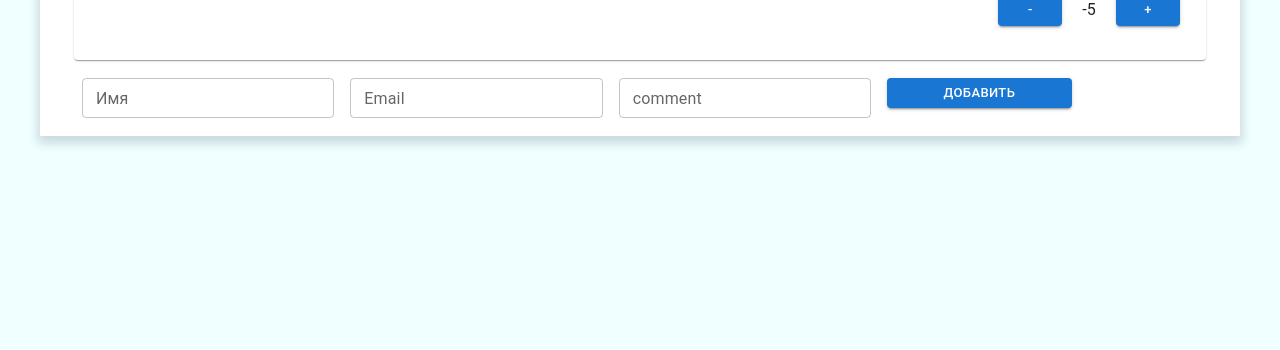
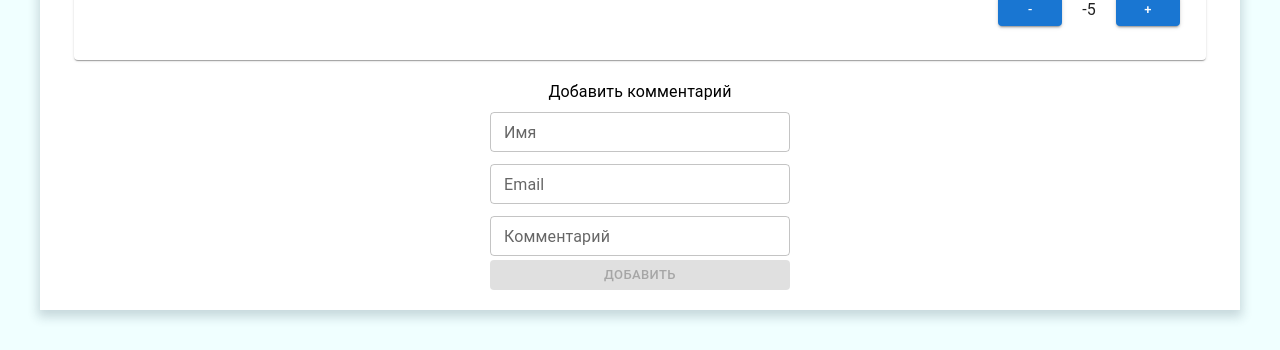
Before and after one commit to Romsrw/Comments, a React (Create React App) app: page / in a window 1280 px wide. Shown: the part 370-720 px from the top of the page. Built offline with nearby package versions, Linux system fonts and the light colour scheme.

Commit message:
modified components

```diff
--- a/src/components/CommentForm/CommentForm.jsx
+++ b/src/components/CommentForm/CommentForm.jsx
@@ -1,18 +1,92 @@
-import { Button, TextField } from "@mui/material";
+import { makeStyles } from "@mui/styles";
+import { Button, TextField, Typography } from "@mui/material";
 import { Box } from "@mui/system";
-import { useState } from "react";
+import { useEffect, useState } from "react";
 import { v4 as uuidv4 } from "uuid";
 
+const useStyle = makeStyles(() => ({
+  formWrapper: {
+    display: "flex",
+    flexDirection: "column",
+    justifyContent: "center",
+    alignItems: "center",
+    padding: "10px 0",
+  },
+  form: {
+    display: "flex",
+    flexDirection: "column",
+    width: "300px",
+  },
+}));
+
 /**
- * Компонент фомра создания комментария
+ * Компонент создания комментария
  * @param {function} createNewComment - callback фукнция, для создания нового комментария
  */
 
 const CommentForm = ({ createNewComment }) => {
+  const classes = useStyle();
   const [comment, setComment] = useState({ name: "", email: "", text: "" });
+  const [errors, setErrors] = useState({
+    name: false,
+    email: false,
+    text: false,
+  });
+  const [formValid, setFormValid] = useState(false);
+
+  const handleChangeName = (e) => {
+    setComment((prev) => ({ ...prev, name: e.target.value }));
+    setErrors((prev) => ({ ...prev, name: false }));
+  };
+
+  const handleChangeEmail = (e) => {
+    const regexEmail = /\S+@\S+\.\S+/;
+    if (!!e.target.value && !regexEmail.test(e.target.value)) {
+      setErrors((prev) => ({ ...prev, email: true }));
+    } else {
+      setErrors((prev) => ({ ...prev, email: false }));
+    }
+
+    setComment((prev) => ({ ...prev, email: e.target.value }));
+  };
+
+  const handleChangeText = (e) => {
+    setComment((prev) => ({ ...prev, text: e.target.value }));
+    setErrors((prev) => ({ ...prev, text: false }));
+  };
+
+  useEffect(() => {
+    if (
+      !comment.name ||
+      errors.name ||
+      !comment.email ||
+      errors.email ||
+      !comment.text ||
+      errors.text
+    ) {
+      setFormValid(false);
+    } else {
+      setFormValid(true);
+    }
+  }, [
+    comment.name,
+    errors.name,
+    comment.email,
+    errors.email,
+    comment.text,
+    errors.text,
+  ]);
 
   const addNewComment = (e) => {
     e.preventDefault();
+    if (!comment.name || !comment.email || !comment.text) {
+      setErrors({
+        name: !comment.name,
+        email: !comment.email,
+        text: !comment.text,
+      });
+      return;
+    }
     const newComment = {
       ...comment,
       id: uuidv4(),
@@ -21,49 +95,59 @@ const CommentForm = ({ createNewComment }) => {
     };
     createNewComment(newComment);
     setComment({ name: "", email: "", text: "" });
+    setErrors({
+      nameError: false,
+      emailError: false,
+      textError: false,
+    });
   };
-
   return (
-    <Box
-      component="form"
-      sx={{
-        "& > :not(style)": { m: 1, width: "25ch" },
-      }}
-      noValidate
-      autoComplete="off"
-    >
+    <Box className={classes.formWrapper}>
+      <Typography>Добавить комментарий</Typography>
+      <Box className={classes.form} component="form" autoComplete="off">
         <TextField
           id="name"
           label="Имя"
           variant="outlined"
           size="small"
+          margin="dense"
           value={comment.name}
-        onChange={(e) => setComment({ ...comment, name: e.target.value })}
+          error={errors.name}
+          onChange={handleChangeName}
         />
         <TextField
           id="email"
           label="Email"
           variant="outlined"
           size="small"
+          error={errors.email}
           value={comment.email}
-        onChange={(e) => setComment({ ...comment, email: e.target.value })}
+          margin="dense"
+          onChange={handleChangeEmail}
         />
         <TextField
           id="text"
-        label="comment"
+          label="Комментарий"
+          multiline
+          maxRows={5}
           variant="outlined"
           size="small"
+          error={errors.text}
           value={comment.text}
-        onChange={(e) => setComment({ ...comment, text: e.target.value })}
+          margin="dense"
+          onChange={handleChangeText}
         />
         <Button
           type="submit"
           size="small"
           variant="contained"
+          className={classes.btn}
           onClick={addNewComment}
+          disabled={!formValid}
         >
           Добавить
         </Button>
+      </Box>
     </Box>
   );
 };
--- a/src/components/CommentsList/CommentsList.jsx
+++ b/src/components/CommentsList/CommentsList.jsx
@@ -2,8 +2,8 @@ import { makeStyles } from "@mui/styles";
 import { Box } from "@mui/system";
 import { useState } from "react";
 import { v4 as uuidv4 } from "uuid";
+import CommentItem from "../CommentItem/CommentItem";
 import CommentForm from "../CommentForm/CommentForm";
-import CommentItem from "../CommentItem/CommentItem";
 
 const useStyle = makeStyles({
   commentsList: {
@@ -55,10 +55,10 @@ const CommentsList = () => {
         <CommentItem
           key={comment.id}
           comment={comment}
-          createNewComment={createNewComment}
+
         />
       ))}
-      <CommentForm createNewComment={createNewComment} />
+        <CommentForm createNewComment={createNewComment}/>
     </Box>
   );
 };
```
Also changed, not shown: src/App.jsx (+9 -9 lines). Lines whose indentation alone changed are shown as unchanged.
